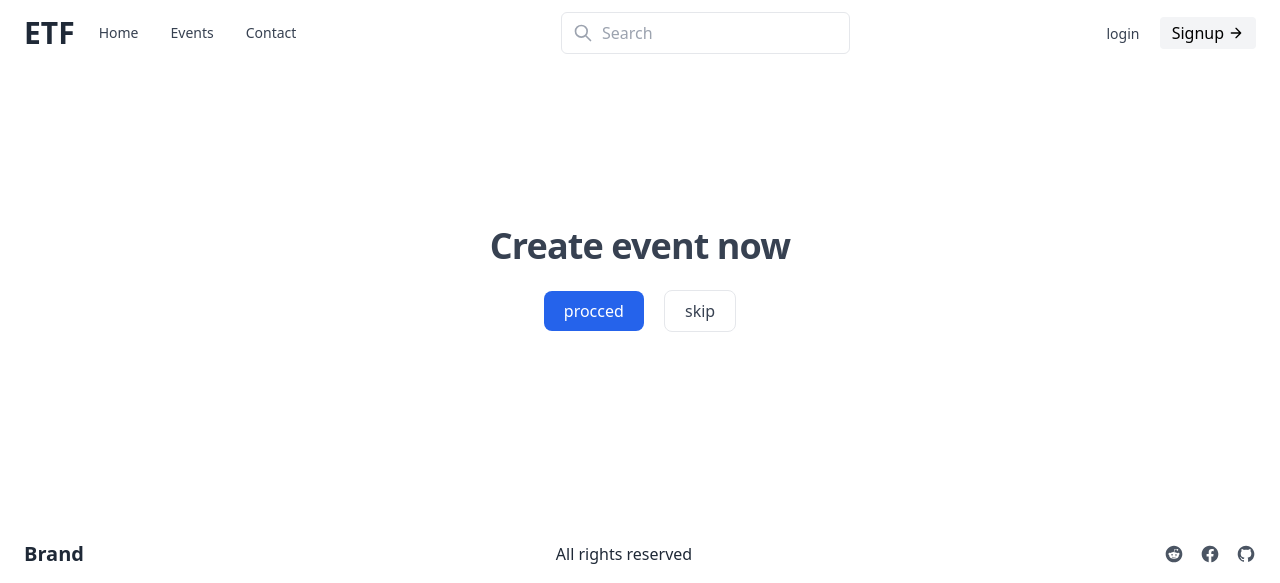
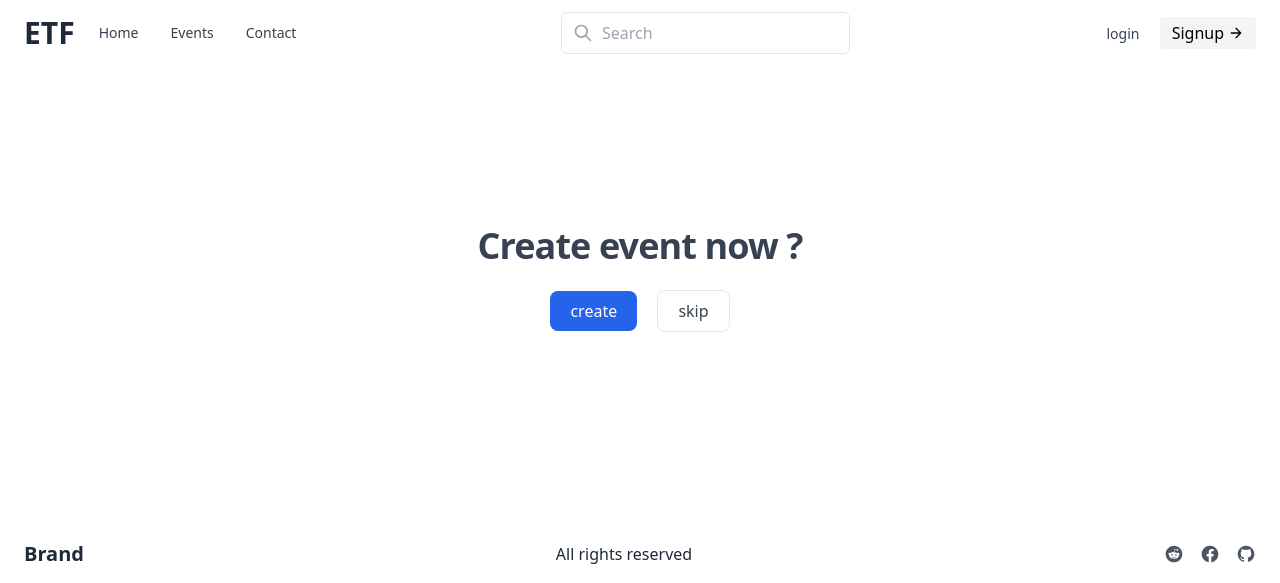
Before and after one commit to alexdeathway/ETF, a Django app: page /setup/create/ in a window 1280 px wide. Shown: the top 583 px of the page. Run offline with Django 3.2, Linux system fonts and the light colour scheme; some libraries are stand-ins or nearby versions.

Commit message:
multiple event support added

```diff
--- a/setup/templates/setup/admin_create_event.html
+++ b/setup/templates/setup/admin_create_event.html
@@ -3,13 +3,13 @@
 <section class="bg-white dark:bg-gray-900">
     <div class="container flex flex-col items-center px-4 -mt-8 py-48 mx-auto text-center">
         <h2 class="text-3xl font-semibold tracking-tight text-gray-700 sm:text-4xl dark:text-white">
-            Create event  now <br>
+            Create event now ? <br>
         </h2>
 
         <div class="mt-6 sm:-mx-2">
             <div class="inline-flex w-full sm:w-auto sm:mx-2">
                 <a href="{% url 'events:eventcreate' %}" class="inline-flex items-center justify-center w-full px-5 py-2 text-white bg-blue-600 rounded-lg hover:bg-blue-500 focus:ring focus:ring-blue-300 focus:ring-opacity-80">
-                    procced
+                    create
                 </a>
             </div>
 
--- a/setup/views.py
+++ b/setup/views.py
@@ -1,12 +1,11 @@
-from django.shortcuts import render
+from django.shortcuts import redirect, render
 from django.urls import reverse
 from users.forms import CustomUserCreationForm
 from django.views.generic import CreateView,TemplateView
-from django.contrib.auth import get_user_model
+from setup.mixins import SuperUserSignUpAccessMixin
+from events.views import EventCreateView
 
-User=get_user_model()
-
-class AdminSignupView(CreateView):
+class AdminSignupView(SuperUserSignUpAccessMixin,CreateView):
     template_name="setup/admin_signup.html"
     form_class=CustomUserCreationForm
 
@@ -17,10 +16,6 @@ class AdminSignupView(CreateView):
 
         return super(AdminSignupView,self).form_valid(form)
 
-    def dispatch(self, request, *args, **kwargs):
-        superusers_exists=User.objects.filter(is_superuser=True).exist
-        if (self.request.user.is_superuser) or ( not superusers_exists ):
-            return super().dispatch(request, *args, **kwargs)
 
     def get_success_url(self):
         return reverse("setup:admin_event_create")
--- a/templates/home.html
+++ b/templates/home.html
@@ -12,7 +12,7 @@
         </h1>
         <p class="mb-8 leading-relaxed">Copper mug try-hard pitchfork pour-over freegan heirloom neutra air plant cold-pressed tacos poke beard tote bag. Heirloom echo park mlkshk tote bag selvage hot chicken authentic tumeric truffaut hexagon try-hard chambray.</p>
         <div class="flex justify-center">
-          <button class="inline-flex text-white bg-indigo-500 border-0 py-2 px-6 focus:outline-none hover:bg-indigo-600 rounded text-lg"><a href= {% url "events:eventdetail" event.code %}>Visit</a></button>
+          <button class="inline-flex text-white bg-indigo-500 border-0 py-2 px-6 focus:outline-none hover:bg-indigo-600 rounded text-lg"><a href= {% url "events:eventlist"%}>Visit</a></button>
          <!-- <button class="ml-4 inline-flex text-gray-700 bg-gray-100 border-0 py-2 px-6 focus:outline-none hover:bg-gray-200 rounded text-lg">Button</button>
          -->
         </div>
```
Also changed, not shown: events/views.py (+8 -1 lines), setup/mixins.py (+13 -8 lines).
